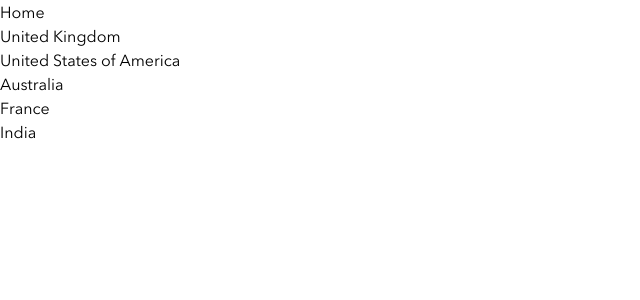
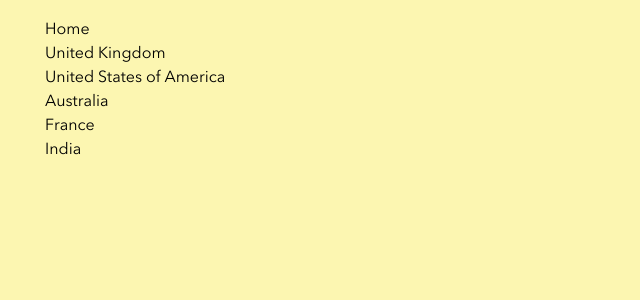
Before and after one commit to cjewell47/get-the-news-app, a Next.js app: page / in a window 1280 px wide. Shown: the top 300 px of the page, without its empty margins (0-640 px from the left). Built offline with nearby package versions, Linux system fonts and the light colour scheme.

Commit message:
Added a colour palette

```diff
--- a/components/layout/layout.tsx
+++ b/components/layout/layout.tsx
@@ -1,8 +1,10 @@
 import Head from 'next/head';
-import React, { FunctionComponent } from 'react';
-import { PageLayoutPropsInterface } from './layout.interface';
+import React, {FunctionComponent} from 'react';
+import {PageLayoutPropsInterface} from './layout.interface';
 
-const PageLayout: FunctionComponent<PageLayoutPropsInterface> = ({ children }) => {
+const PageLayout: FunctionComponent<PageLayoutPropsInterface> = ({
+  children,
+}) => {
   return (
     <React.Fragment>
       <Head>
@@ -19,11 +21,13 @@ const PageLayout: FunctionComponent<PageLayoutPropsInterface> = ({ children }) =
           crossOrigin=''
         />
       </Head>
-      <main>
+      <main className='bg-offWhite py-4 w-full min-h-screen'>
+        <div className='mx-auto sm:w-mobile md:w-tablet-portrait lg:w-tablet-landscape xl:w-desktop-page'>
         {children}
+        </div>
       </main>
     </React.Fragment>
   );
-}
+};
 
 export default PageLayout;
--- a/tailwind.config.js
+++ b/tailwind.config.js
@@ -13,6 +13,7 @@ module.exports = {
   theme: {
     extend: {
       spacing: {
+
       },
       width: {
         mobile: 'calc(100% - 2.5rem)',
@@ -22,8 +23,11 @@ module.exports = {
       },
     },
     colors: {
-      white: '#fff',
-      black: '#000',
+      offWhite: '#fcf6b1',
+      dark: '#2d1e2f',
+      yellow: '#f7b32b',
+      turquoise: '#a9e5bb',
+      red: '#e3170a'
     },
     fontSize: {
       '12': '0.75rem', //12px
```
